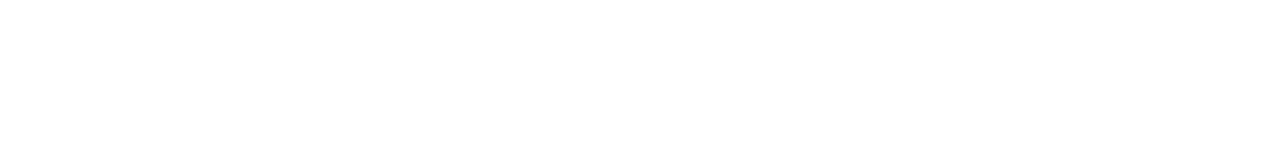
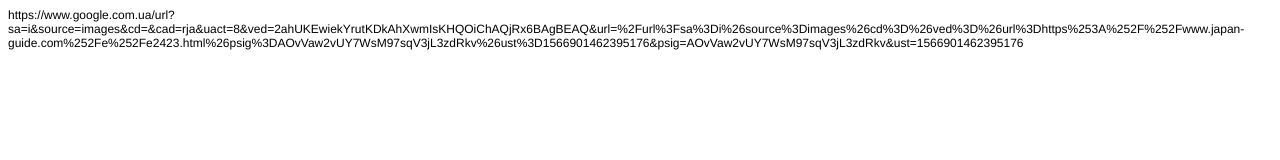
Before and after one commit to Konigina/hillel_kolyadavika, a plain HTML site: page index.html in a window 1280 px wide. Drawn offline with Linux system fonts and the light colour scheme.

Commit message:
Changing index.html

```diff
--- a/index.html
+++ b/index.html
@@ -7,8 +7,10 @@
   <meta name="Generator" content="Cocoa HTML Writer">
   <meta name="CocoaVersion" content="1671.6">
   <style type="text/css">
+    p.p1 {margin: 0.0px 0.0px 0.0px 0.0px; font: 12.0px Helvetica}
   </style>
 </head>
 <body>
+<p class="p1">https://www.google.com.ua/url?sa=i&amp;source=images&amp;cd=&amp;cad=rja&amp;uact=8&amp;ved=2ahUKEwiekYrutKDkAhXwmIsKHQOiChAQjRx6BAgBEAQ&amp;url=%2Furl%3Fsa%3Di%26source%3Dimages%26cd%3D%26ved%3D%26url%3Dhttps%253A%252F%252Fwww.japan-guide.com%252Fe%252Fe2423.html%26psig%3DAOvVaw2vUY7WsM97sqV3jL3zdRkv%26ust%3D1566901462395176&amp;psig=AOvVaw2vUY7WsM97sqV3jL3zdRkv&amp;ust=1566901462395176</p>
 </body>
 </html>
```
